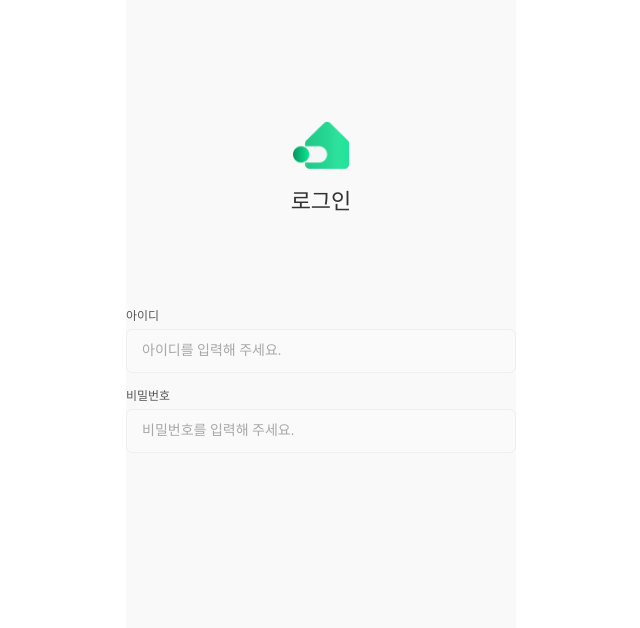
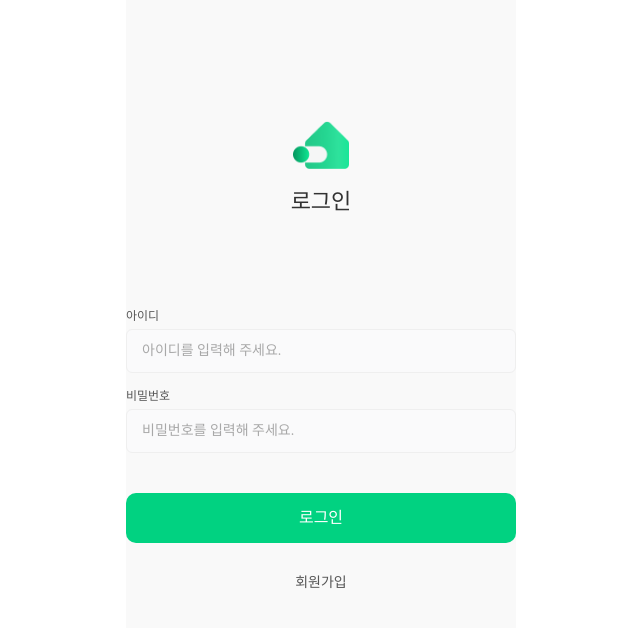
Before and after one commit to HotKeTok/HotKeTok-FE, a React (Vite) app: page /signIn in a window 1280 px wide. Shown: the top 628 px of the page, without its empty margins (319-959 px from the left). Built offline with nearby package versions, Linux system fonts and the light colour scheme.

Commit message:
feat: 로그인, 회원가입 버튼 구현

```diff
--- a/src/templates/SignInTemplate.jsx
+++ b/src/templates/SignInTemplate.jsx
@@ -4,6 +4,7 @@ import styled from 'styled-components';
 import { color, typo } from '../styles/tokens';
 import { Column, FlexItem, Row } from '../styles/flex';
 import TextField from '../components/common/TextField';
+import Button from '../components/common/Button';
 
 export default function SignInTemplate() {
   return (
@@ -14,6 +15,8 @@ export default function SignInTemplate() {
         <Title>로그인</Title>
       </Column>
       <div style={{ height: '90px' }} />
+
+      <Column $gap={40}>
         <Column $gap={14}>
           <Column $gap={4}>
             <TextFieldTitle>아이디</TextFieldTitle>
@@ -22,6 +25,11 @@ export default function SignInTemplate() {
           <Column $gap={4}>
             <TextFieldTitle>비밀번호</TextFieldTitle>
             <TextField placeholder={'비밀번호를 입력해 주세요.'} />
+          </Column>
+        </Column>
+        <Column $gap={30} $align="center">
+          <Button text="로그인" />
+          <SignUpButtonText>회원가입</SignUpButtonText>
         </Column>
       </Column>
     </div>
@@ -41,3 +49,8 @@ const TextFieldTitle = styled.div`
   ${typo('caption1')};
   color: ${color('grayscale.600')};
 `;
+
+const SignUpButtonText = styled.div`
+  ${typo('button2')}
+  color : ${color('grayscale.600')}
+`;
```
Lines whose indentation alone changed are shown as unchanged.
